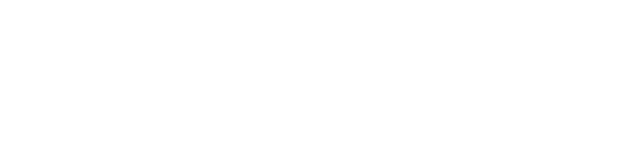
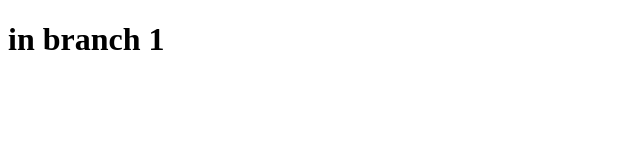
Before and after one commit to mally-git/new-branches, a plain HTML site: page hw7/index.html in a window 1280 px wide. Shown: the whole page, without its empty margins (0-640 px from the left). Drawn offline with Linux system fonts and the light colour scheme.

Commit message:
add to branch 1

```diff
--- a/hw7/index.html
+++ b/hw7/index.html
@@ -6,6 +6,6 @@
     <title>Document</title>
 </head>
 <body>
-
+    <h1>in branch 1</h1>
 </body>
 </html>
```
Also changed, not shown: hw7/file1.txt.
